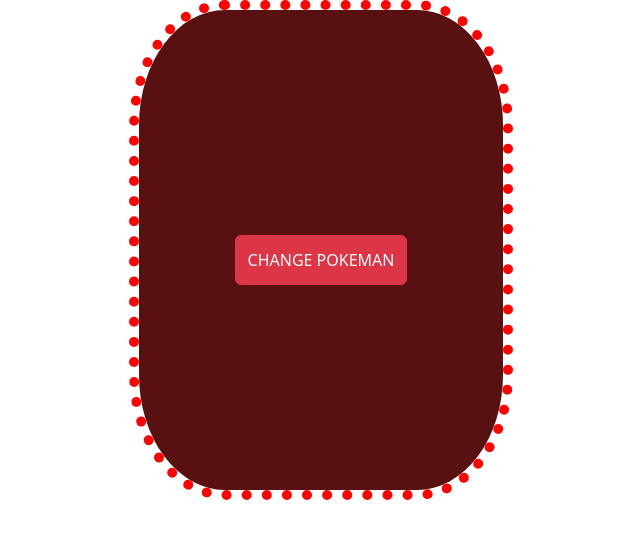
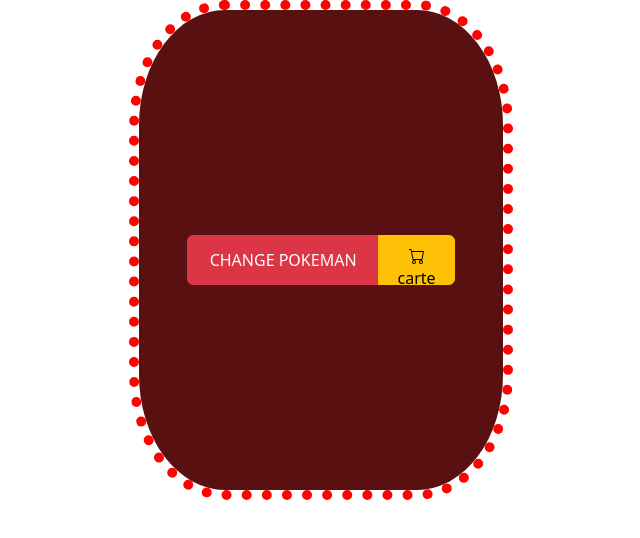
Before and after one commit to negarshahbazi/pokemon, a plain HTML site: page index.html in a window 1280 px wide. Shown: the whole page, without its empty margins (319-959 px from the left). Drawn offline with nearby package versions, Linux system fonts and the light colour scheme.

Commit message:
third commit

```diff
--- a/index.html
+++ b/index.html
@@ -17,9 +17,14 @@
     <div class="pokedexId285 d-flex flex-column align-items-center p-5 text-center">
       <div class="container"></div>
 
-      <div>
+      <div class="btn-group">
         <button class="btn btn-danger w-100" type="button">
           CHANGE POKEMAN
+        </button>
+        <button class="btn btn-warning carte w-10" type="button">
+          <svg xmlns="http://www.w3.org/2000/svg" width="16" height="16" fill="currentColor" class="bi bi-cart" viewBox="0 0 16 16">
+            <path d="M0 1.5A.5.5 0 0 1 .5 1H2a.5.5 0 0 1 .485.379L2.89 3H14.5a.5.5 0 0 1 .491.592l-1.5 8A.5.5 0 0 1 13 12H4a.5.5 0 0 1-.491-.408L2.01 3.607 1.61 2H.5a.5.5 0 0 1-.5-.5M3.102 4l1.313 7h8.17l1.313-7H3.102zM5 12a2 2 0 1 0 0 4 2 2 0 0 0 0-4m7 0a2 2 0 1 0 0 4 2 2 0 0 0 0-4m-7 1a1 1 0 1 1 0 2 1 1 0 0 1 0-2m7 0a1 1 0 1 1 0 2 1 1 0 0 1 0-2"/>
+          </svg>carte
         </button>
       </div>
     </div>
```
